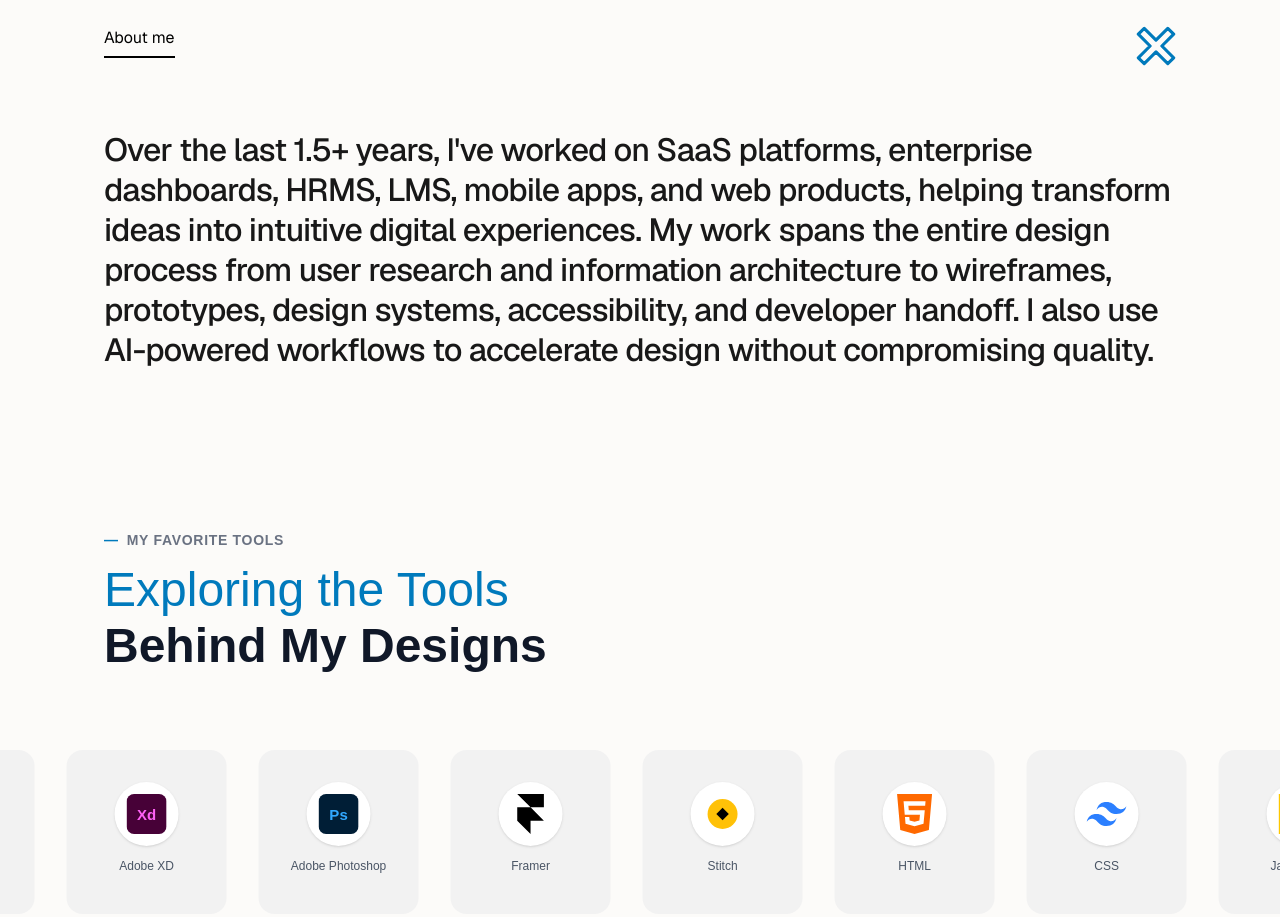
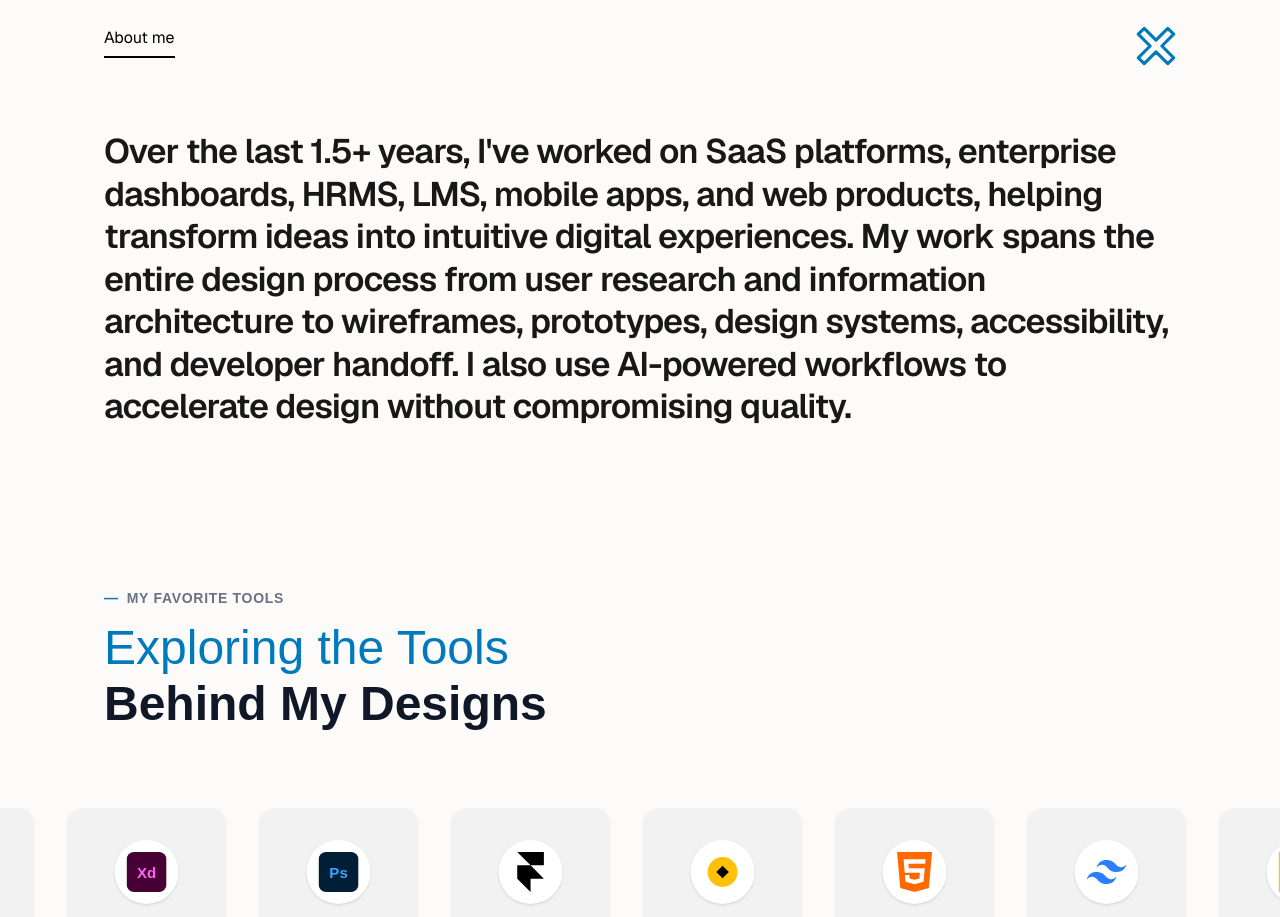
Before and after one commit to SRIKANTH638326/Srikanth_portfolio, a Next.js app: page / in a window 1280 px wide. Shown: the part 960-1877 px from the top of the page. Built offline with nearby package versions, Linux system fonts and the light colour scheme.

Commit message:
changes: about changes

```diff
--- a/src/components/pages/about/about.tsx
+++ b/src/components/pages/about/about.tsx
@@ -24,7 +24,7 @@ const About = () => {
 
         {/* Large Quote / Bio */}
         <div>
-          <h2 className="text-3xl sm:text-4xl md:text-5xl lg:text-[32px] opacity-90 font-medium text-[#000000] leading-tight tracking-tight max-w-[100%]">
+          <h2 className="text-3xl sm:text-4xl md:text-5xl lg:text-[34px] opacity-90 font-semibold text-[#000000] leading-tight tracking-tight max-w-[100%]">
             Over the last 1.5+ years, I&apos;ve worked on SaaS platforms, enterprise dashboards, HRMS, LMS, mobile apps, and web products, helping transform ideas into intuitive digital experiences.
             My work spans the entire design process from user research and information architecture to wireframes, prototypes, design systems, accessibility, and developer handoff. I also use AI-powered workflows to accelerate design without compromising quality.
           </h2>
```
